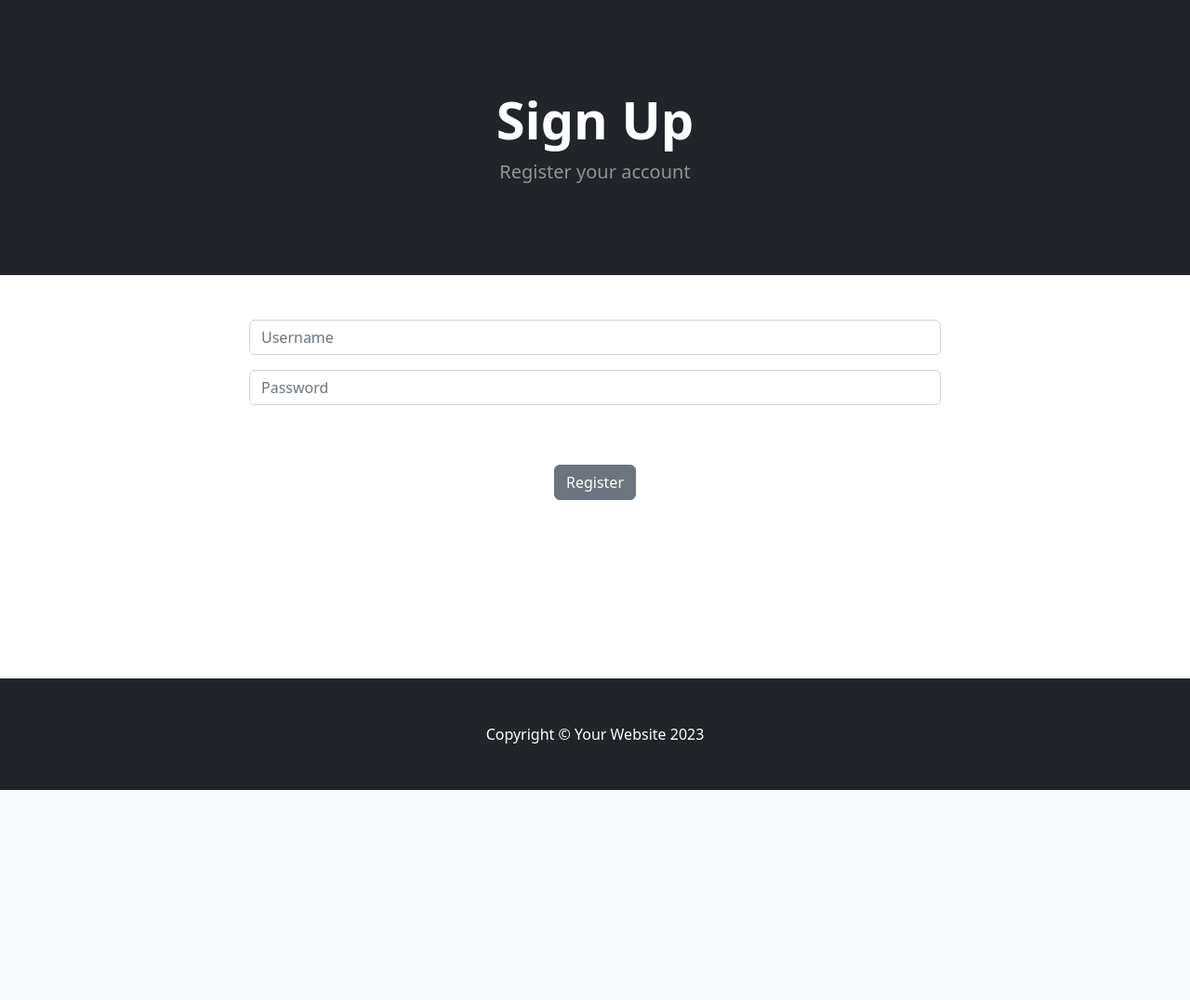
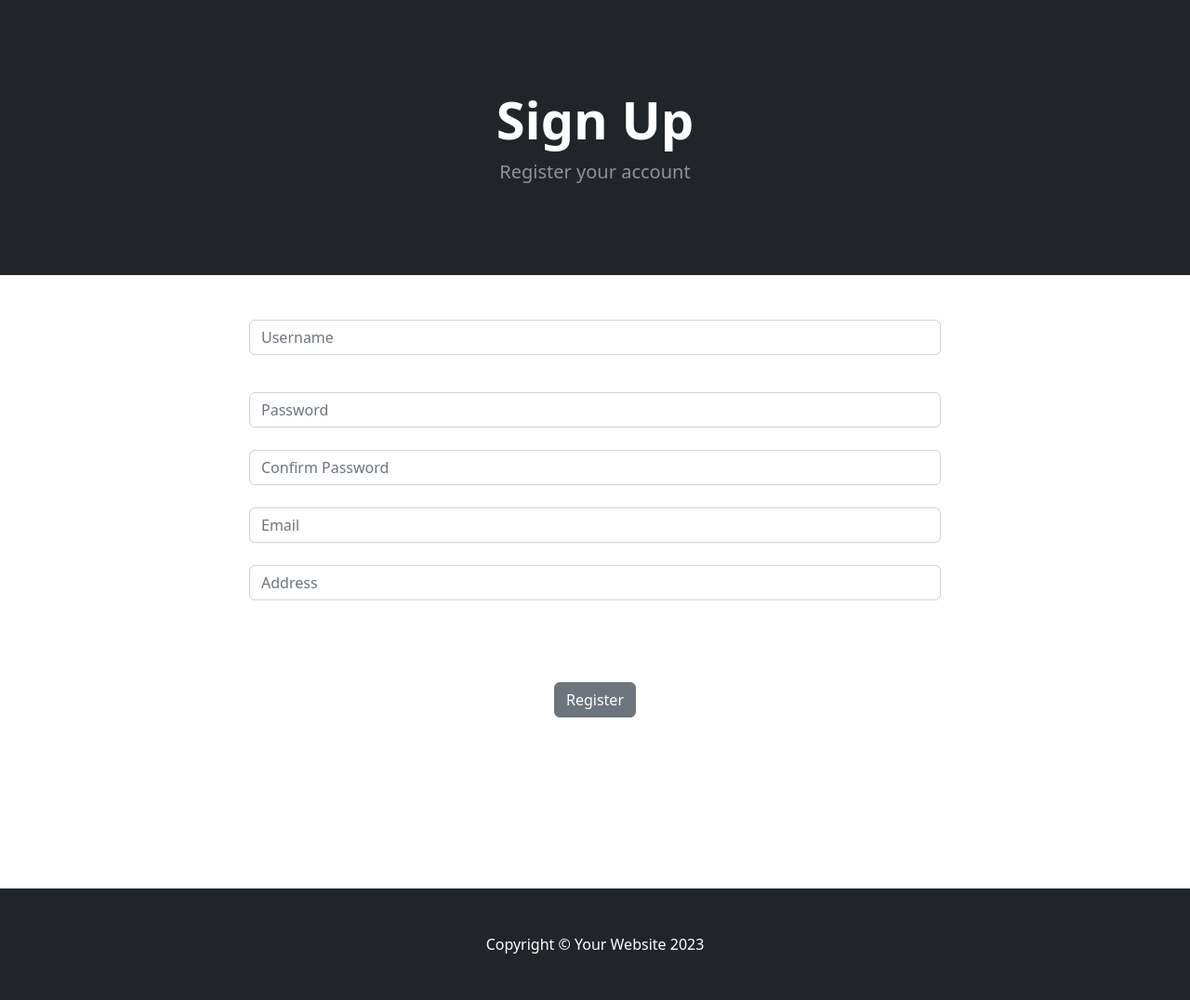
Before and after one commit to Qambar-12/Ecommerce-Website, a Django app: page /user/customer_signup/ in a window 1280 px wide. Shown: the part 57-1133 px from the top of the page at 93% size. Before the commit the page ends 907 px from the top, so only its background shows below. Run offline with Django 5.2, Linux system fonts and the light colour scheme; parts of the project's set-up code (start-up, migrations or seed data) failed here and were passed over; some libraries are stand-ins or nearby versions.

Commit message:
checking that user is created by admin or not to validate password accordingly

```diff
--- a/Almari/Almari/OOP/Password.py
+++ b/Almari/Almari/OOP/Password.py
@@ -5,4 +5,3 @@ class Password:
     3.Password reset functionality."""
     def encrypt_password(self):
         """Encrypts the password using random number of iterations."""
-        pass
--- a/Almari/user/models.py
+++ b/Almari/user/models.py
@@ -11,6 +11,7 @@ class UserProfile(models.Model):
     email = models.EmailField(max_length=100, unique=True)
     #stores hashed passwords
     password = models.CharField(max_length=20)
+    created_by_admin = models.BooleanField(default=False)
     def __str__(self):
         return f'Username : {self.username}'
 
--- a/Almari/user/templates/user/customer_signup.html
+++ b/Almari/user/templates/user/customer_signup.html
@@ -14,24 +14,40 @@
     <div class="row">
         <center>
             <div class="col-8">
-                <br/><br/>
-                <form method="POST" action ="{%url 'customer_signup'%}">
+                <br /><br />
+                <form method="POST" action="{%url 'customer_signup'%}">
                     {%csrf_token%}
                     <div class="mb-3">
-                      <input type="text" class="form-control" name = "username" placeholder="Username">
+                        <input type="text" class="form-control" name="username" placeholder="Username"
+                        value="{{ username|default_if_none:'' }}">
+                        <br/>
                     </div>
                     <div class="mb-3">
-                      <input type="password" class="form-control" name = "password" placeholder="Password">
-                    </div>
-                    <br/><br/>
-                    <button type="submit" class="btn btn-secondary">Register</button>
+                        <input type="password" class="form-control" name="password" placeholder="Password"
+                        value="{{ password|default_if_none:'' }}">
+                        <br />
+                        <div class="mb-3">
+                            <input type="password" class="form-control" name="confirm_password"
+                                placeholder="Confirm Password">
+                            <br />
+                            <div class="mb-3">
+                                <input type="email" class="form-control" name="email" placeholder="Email"
+                                value="{{ email|default_if_none:'' }}">
+                                <br />
+                                <div class="mb-3">
+                                    <input type="text" class="form-control" name="address" placeholder="Address"
+                                    value="{{ address|default_if_none:'' }}">
+                                    <br />
+                                </div>
+                                <br /><br />
+                                <button type="submit" class="btn btn-secondary">Register</button>
                 </form>
 
 
-<br/><br/>
-<br/><br/>
-<br/><br/>
-<br/><br/>
+                <br /><br />
+                <br /><br />
+                <br /><br />
+                <br /><br />
             </div>
         </center>
     </div>
--- a/Almari/user/views.py
+++ b/Almari/user/views.py
@@ -9,16 +9,28 @@ def customer_signup(request):
         username = request.POST['username']
         email = request.POST['email']
         password = request.POST['password']
+        confirm_password = request.POST['confirm_password']
         address = request.POST['address']
 
         customer_user = CustomerUser(username, email, password, address)
-        error = CustomerUser.signup()
+        error = customer_user.signup(confirm_password)
 
         if error:
             messages.error(request, error)
-            return render(request, 'user/customer_signup.html')
-        return redirect('storeHome')
-    return render(request, 'user/customer_signup.html')
+            request.session['form_data'] = request.POST.dict()
+            #return render(request, 'user/customer_signup.html',{
+                #'username': username,
+                #'email': email,
+                #'address': address})
+            return redirect("customer_signup")
+
+        else:
+            if 'form_data' in request.session:
+                del request.session['form_data']
+            return redirect('storeHome')
+    else:
+        form_data = request.session.get('form_data', {})
+        return render(request, 'user/customer_signup.html',form_data)
 
 def customer_login(request):
     if request.method == 'POST':
```
Also changed, not shown: Almari/Almari/OOP/User.py (+21 -18 lines), Almari/db.sqlite3, Almari/user/forms.py (deleted), Almari/user/migrations/0002_userprofile_created_by_admin.py (added).
